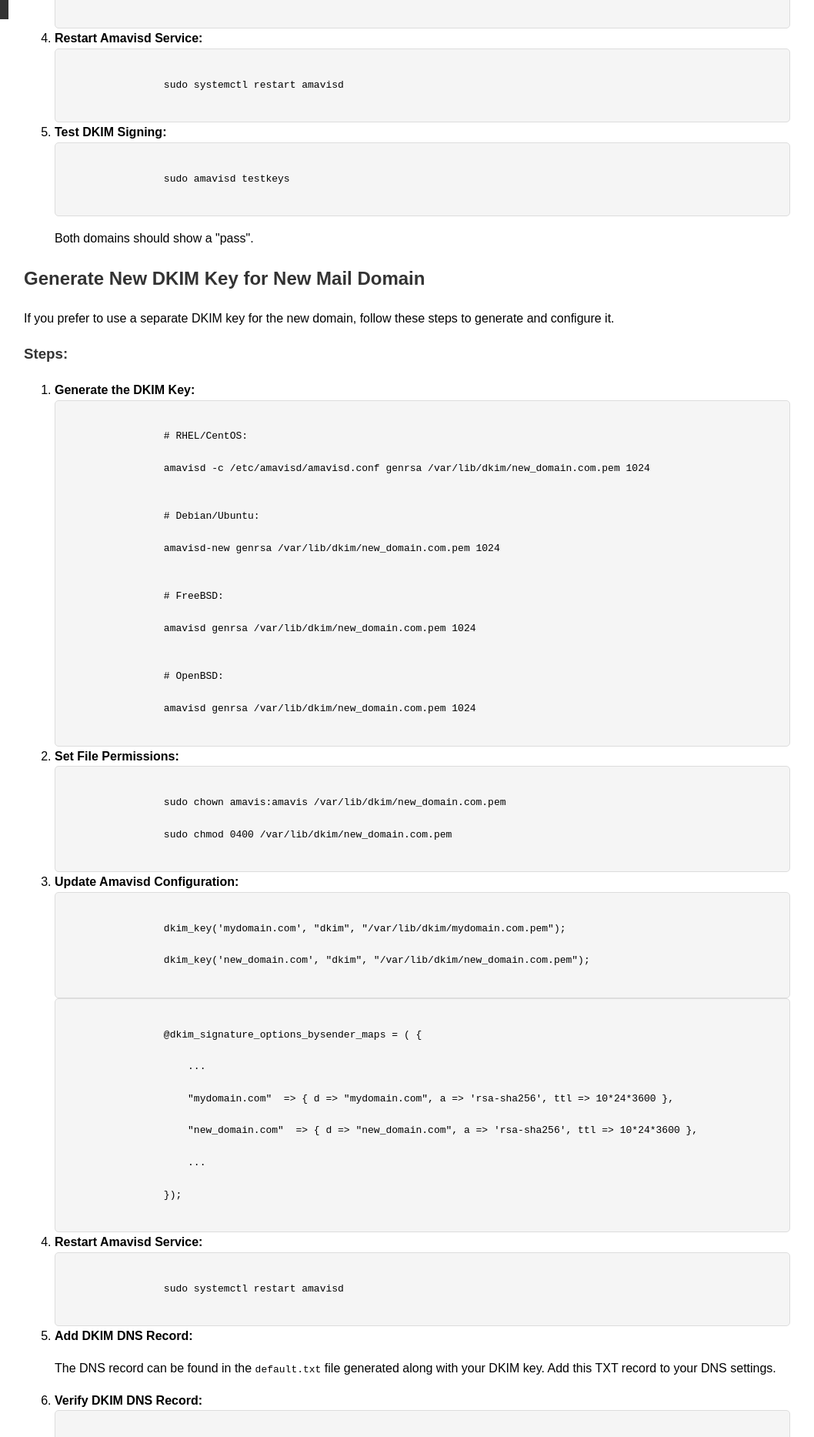
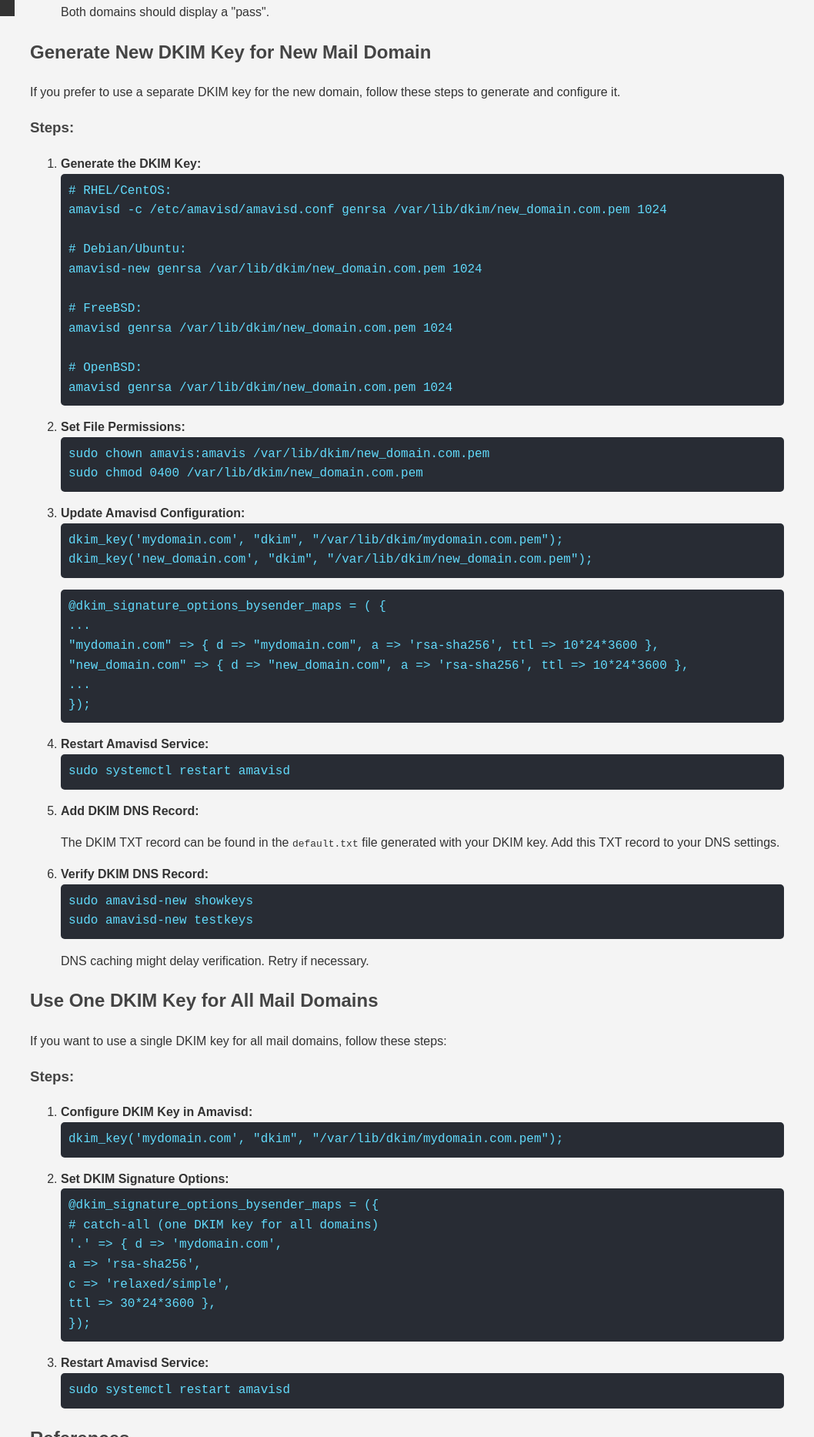
Before and after one commit to botsarefuture/server-management-guide, a plain HTML site: page email/dkim_generation.html in a window 1280 px wide. Shown: the part 933-2800 px from the top of the page at 77% size, without its empty margins (221-1279 px from the left). Drawn offline with Linux system fonts and the light colour scheme.

Commit message:
Update dkim_generation.html

```diff
--- a/email/dkim_generation.html
+++ b/email/dkim_generation.html
@@ -8,12 +8,13 @@
         body {
             font-family: Arial, sans-serif;
             line-height: 1.6;
-            margin: 0;
-            padding: 0;
+            margin: 20px;
+            background-color: #f4f4f4;
+            color: #333;
         }
         header, footer {
-            background-color: #f4f4f4;
-            padding: 1rem;
+            background-color: #e2e2e2;
+            padding: 10px;
             text-align: center;
         }
         nav {
@@ -21,43 +22,48 @@
             float: left;
             background: #333;
             color: #fff;
-            padding: 1rem;
+            padding: 10px;
             height: 100vh;
         }
         nav a {
             color: #fff;
             text-decoration: none;
             display: block;
-            padding: 0.5rem 0;
+            padding: 8px 0;
         }
         nav a:hover {
             background: #575757;
         }
         main {
             margin-left: 220px;
-            padding: 2rem;
+            padding: 20px;
+        }
+        h1, h2, h3 {
+            color: #444;
+        }
+        p {
+            margin-bottom: 15px;
         }
         .code {
-            background: #f5f5f5;
-            border: 1px solid #ddd;
+            background-color: #282c34;
+            color: #61dafb;
+            padding: 10px;
             border-radius: 5px;
-            padding: 1rem;
+            font-family: "Courier New", Courier, monospace;
+            display: block;
+            margin-bottom: 15px;
             overflow-x: auto;
-            white-space: pre-wrap;
-            font-family: monospace;
         }
-        h1, h2, h3 {
-            color: #333;
+        .note {
+            background-color: #fff3cd;
+            border-left: 4px solid #ffeeba;
+            padding: 15px;
+            margin: 20px 0;
+            border-radius: 5px;
         }
         footer {
             font-size: 0.8rem;
             color: #666;
-        }
-        .note {
-            background-color: #fffcf0;
-            border-left: 4px solid #f0ad4e;
-            padding: 1rem;
-            margin: 1rem 0;
         }
     </style>
 </head>
@@ -73,7 +79,7 @@
     </nav>
     <main>
         <h2 id="use-existing-dkim">Use Existing DKIM Key for New Mail Domain</h2>
-        <p>If you already have a working DKIM setup and a valid DKIM DNS record, you can use the existing DKIM key for new mail domains. This avoids the need for the domain owner to add a new DKIM DNS record.</p>
+        <p>If you already have a DKIM setup and a valid DKIM DNS record, you can use the existing DKIM key for new mail domains. This way, you won’t need the domain owner to add a new DKIM DNS record.</p>
 
         <h3>Steps:</h3>
         <ol>
@@ -103,7 +109,7 @@
             <div class="code">
                 sudo amavisd testkeys
             </div>
-            <p>Both domains should show a "pass".</p>
+            <p>Both domains should display a "pass".</p>
         </ol>
 
         <h2 id="generate-new-dkim">Generate New DKIM Key for New Mail Domain</h2>
@@ -145,17 +151,17 @@
                 sudo systemctl restart amavisd
             </div>
             <li><strong>Add DKIM DNS Record:</strong></li>
-            <p>The DNS record can be found in the <code>default.txt</code> file generated along with your DKIM key. Add this TXT record to your DNS settings.</p>
+            <p>The DKIM TXT record can be found in the <code>default.txt</code> file generated with your DKIM key. Add this TXT record to your DNS settings.</p>
             <li><strong>Verify DKIM DNS Record:</strong></li>
             <div class="code">
                 sudo amavisd-new showkeys<br>
                 sudo amavisd-new testkeys
             </div>
-            <p>DNS caching may delay verification. Retry if necessary.</p>
+            <p>DNS caching might delay verification. Retry if necessary.</p>
         </ol>
 
         <h2 id="single-dkim-key">Use One DKIM Key for All Mail Domains</h2>
-        <p>If you want to use a single DKIM key for all domains, follow these steps:</p>
+        <p>If you want to use a single DKIM key for all mail domains, follow these steps:</p>
 
         <h3>Steps:</h3>
         <ol>
@@ -166,7 +172,7 @@
             <li><strong>Set DKIM Signature Options:</strong></li>
             <div class="code">
                 @dkim_signature_options_bysender_maps = ({<br>
-                    # catch-all (one dkim key for all domains)<br>
+                    # catch-all (one DKIM key for all domains)<br>
                     '.' => { d => 'mydomain.com',<br>
                              a => 'rsa-sha256',<br>
                              c => 'relaxed/simple',<br>
@@ -184,9 +190,9 @@
             <li><a href="https://www.amavis.org/">Amavisd Official Documentation: Setting Up DKIM Mail Signing and Verification</a></li>
             <li><a href="https://github.com/iredmail/">iRedMail GitHub Repository</a></li>
         </ul>
-        <footer>
-            <p>All documents are available in the GitHub repository and published under a Creative Commons license. Download the latest version for offline reading. If you find any issues, please contact us for corrections.</p>
-        </footer>
     </main>
+    <footer>
+        <p>All documents are available in the GitHub repository and published under a Creative Commons license. Download the latest version for offline reading. If you find any issues, please contact us for corrections.</p>
+    </footer>
 </body>
 </html>
```
